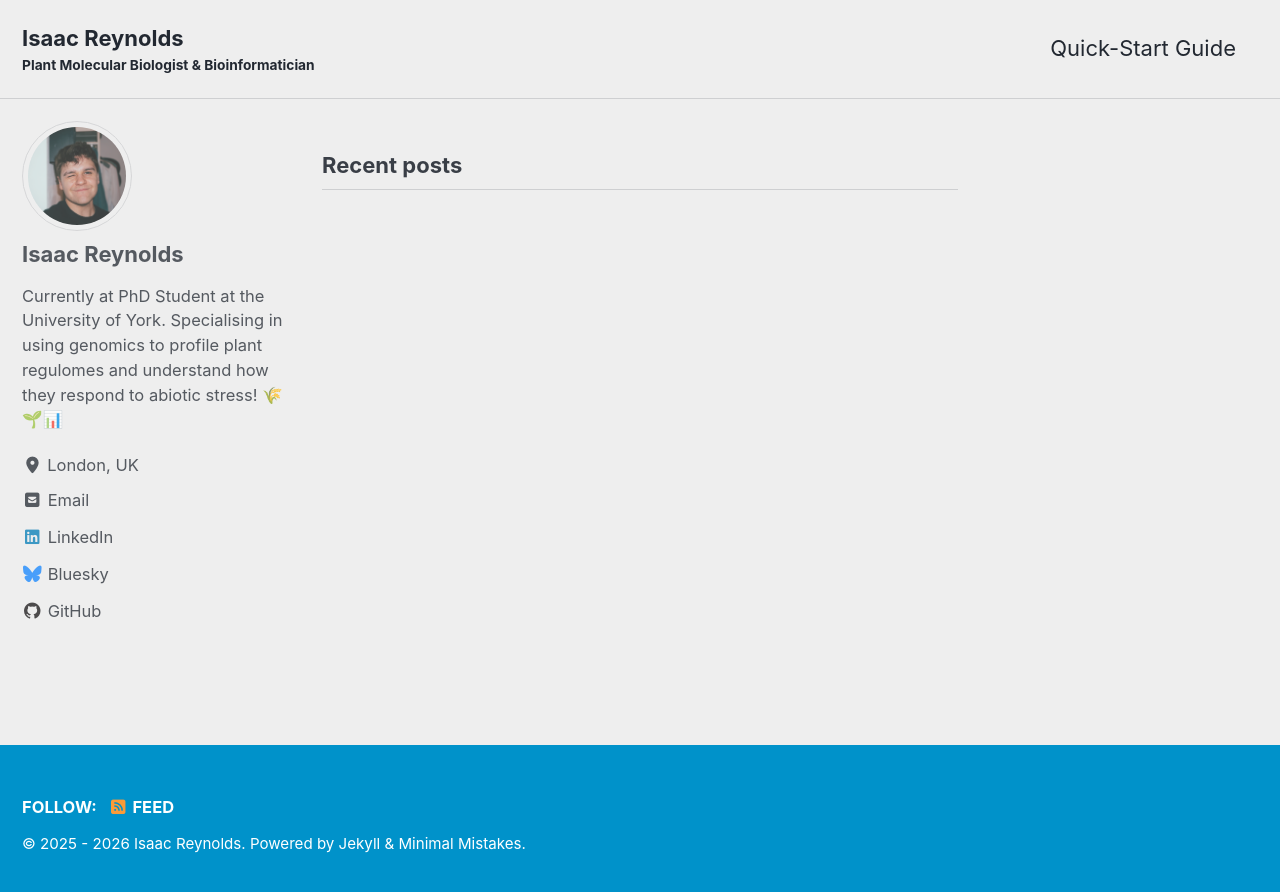
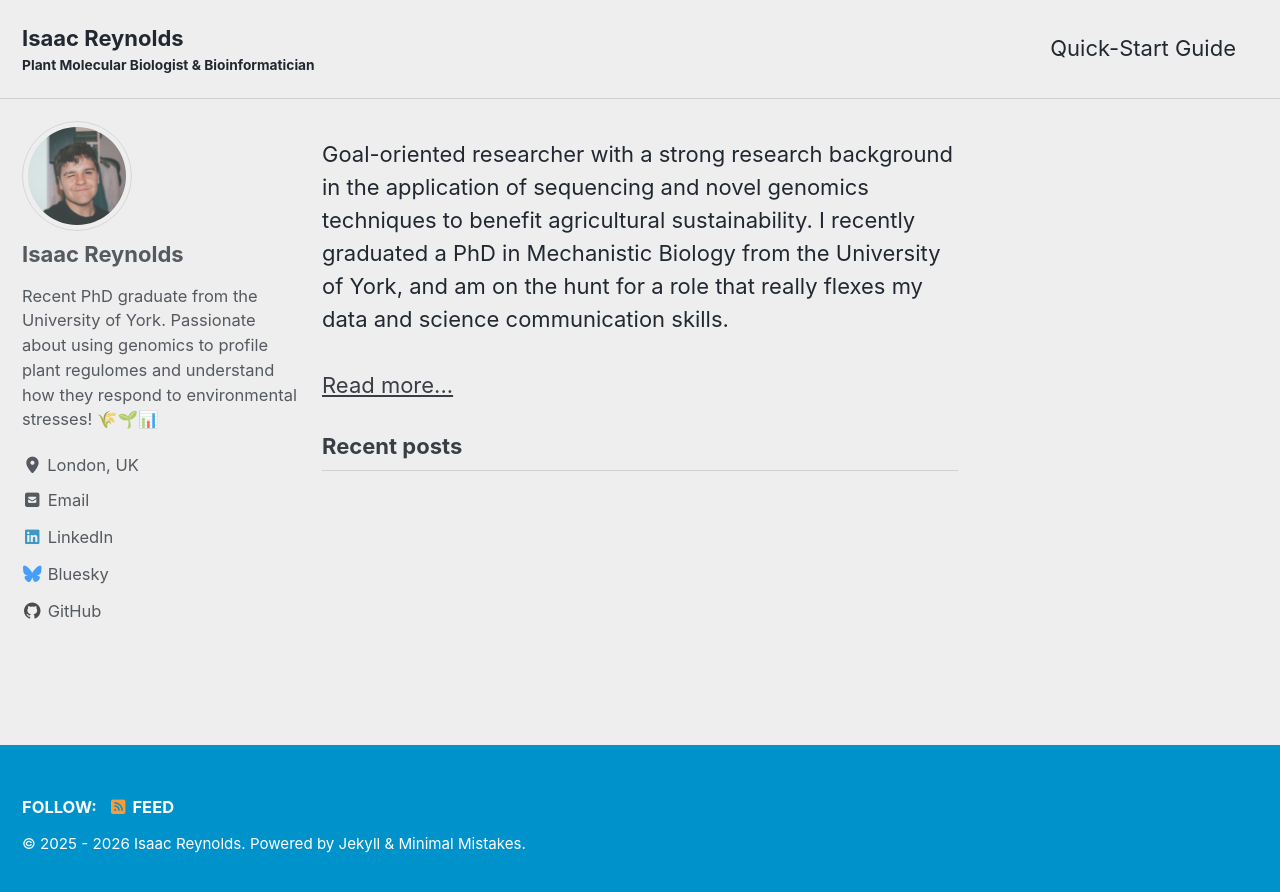
Before and after one commit to eyezsac/eyezsac.github.io, a Jekyll site: the page built from index.html, in a window 1280 px wide. Shown: the top 892 px of the page. Built offline with Jekyll 4.4.1, drawn with Linux system fonts in a browser that asks for light colours; cached includes are drawn as plain includes; the list of posts is cut into pages by our own code.

Commit message:
fixing things! making posts not work!

```diff
--- a/_config.yml
+++ b/_config.yml
@@ -121,9 +121,9 @@ analytics:
 # Site Author
 author:
   name             : "Isaac Reynolds"
-  avatar           : "/assets/core/DSC00792_small2.png" # path of avatar image, e.g. "/assets/images/bio-photo.jpg"
+  avatar           : "/assets/images/core/DSC00792_small2.png" # path of avatar image, e.g. "/assets/images/bio-photo.jpg"
   location         : "London, UK"
-  bio              : "Currently at PhD Student at the University of York. Specialising in using genomics to profile plant regulomes and understand how they respond to abiotic stress! 🌾🌱📊"
+  bio              : "Recent PhD graduate from the University of York. Passionate about using genomics to profile plant regulomes and understand how they respond to environmental stresses! 🌾🌱📊"
   email            :
   links:
     - label: "Email"
--- a/index.html
+++ b/index.html
@@ -2,3 +2,7 @@
 layout: home
 author_profile: true
 ---
+Goal-oriented researcher with a strong research background in the application of sequencing and novel genomics techniques to benefit agricultural sustainability. I recently graduated a PhD in Mechanistic Biology from the University of York, and am on the hunt for a role that really flexes my data and science communication skills.
+<br>
+<br>
+<a href="/aboutme/">Read more...</a>
```
Also changed, not shown: assets/images/catppuccin_latte-skin-archive-large.png (deleted), assets/images/catppuccin_mocha-skin-archive-large.png (deleted), assets/images/core/DSC00792_small2.png (renamed from assets/core/DSC00792_small2.png).
